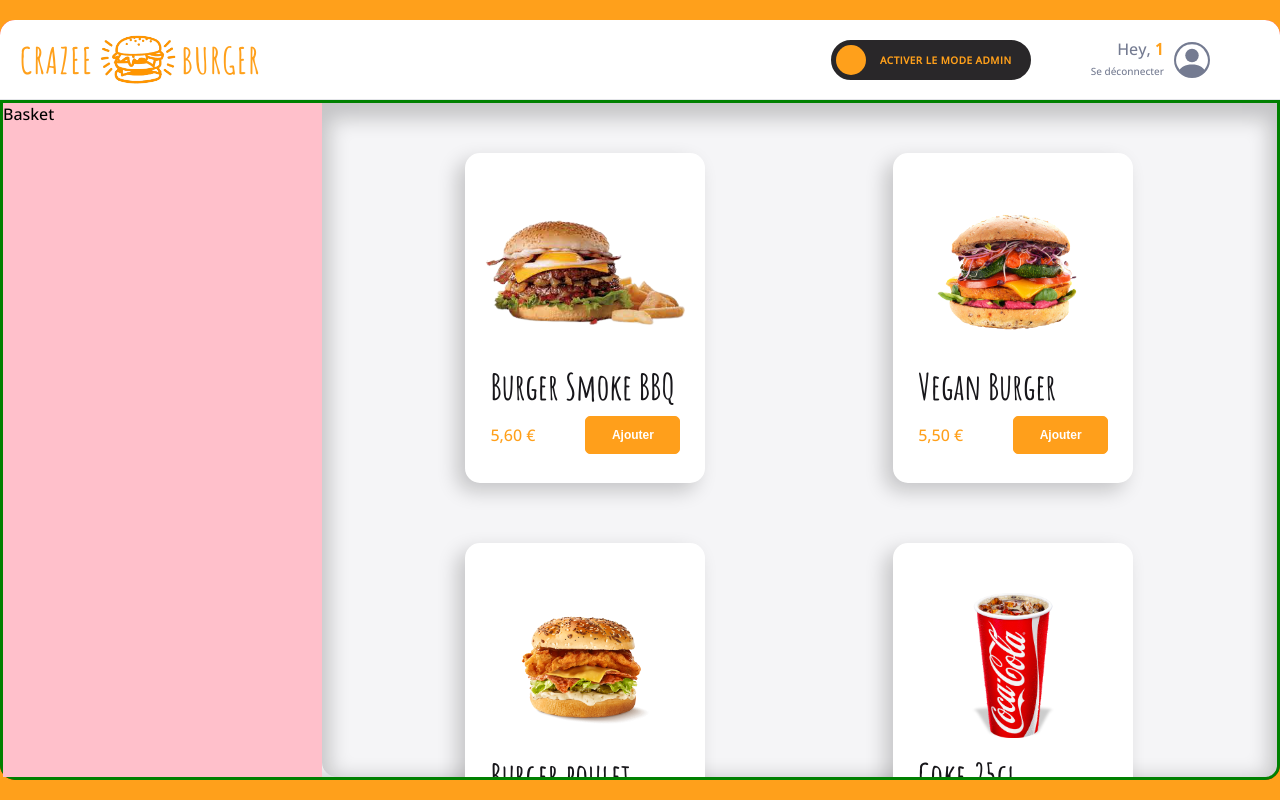
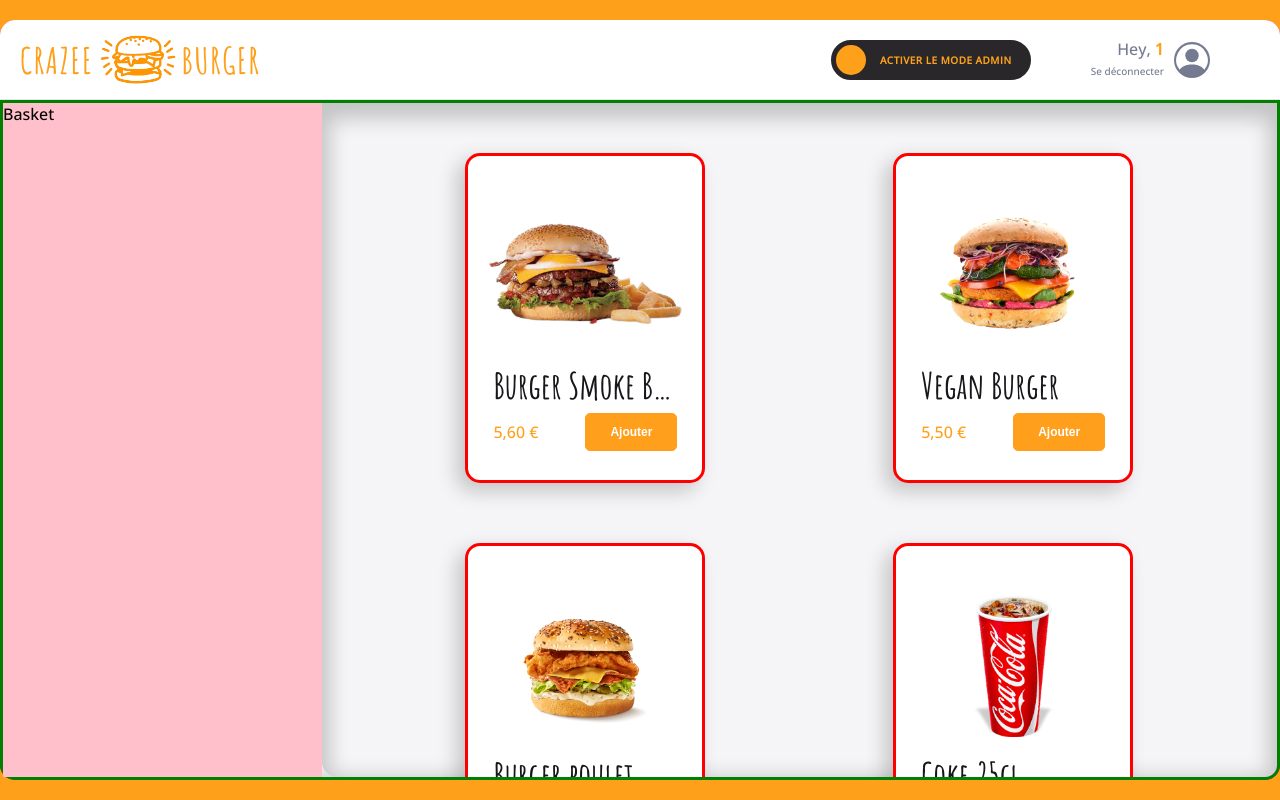
Before and after one commit to YoannDrx/crazee-burger, a React (Create React App) app: page /order/1 in a window 1280 px wide. Built offline with nearby package versions, Linux system fonts and the light colour scheme.

Commit message:
✨ F08 : Card > add delete button

```diff
--- a/src/components/reusable-ui/Card.js
+++ b/src/components/reusable-ui/Card.js
@@ -1,10 +1,16 @@
-import styled from "styled-components"
-import { theme } from "../../theme"
-import PrimaryButton from "./PrimaryButton"
+import styled from "styled-components";
+import { theme } from "../../theme";
+import PrimaryButton from "./PrimaryButton";
+import { TiDelete } from "react-icons/ti";
+import { useContext } from "react";
+import OrderContext from "../../context/OrderContext";
 
-export default function Card({ title, imageSource, leftDescription }) {
+export default function Card({ title, imageSource, leftDescription, onClick }) {
+    const { isModeAdmin } = useContext(OrderContext);
+
     return (
         <CardStyled className="produit">
+            {isModeAdmin && <TiDelete className="delete-icon" onClick={onClick} />}
             <div className="image">
                 <img src={imageSource} alt={title} />
             </div>
@@ -18,7 +24,7 @@
                 </div>
             </div>
         </CardStyled>
-  )
+    );
 }
 
 const CardStyled = styled.div`
@@ -31,6 +37,21 @@
     padding-bottom: 10px;
     box-shadow: -8px 8px 20px 0px rgb(0 0 0 / 20%);
     border-radius: ${theme.borderRadius.extraRound};
+    border: 3px solid red;
+    position: relative;
+
+    .delete-icon {
+        position: absolute;
+        top: 20px;
+        right: 20px;
+        font-size: ${theme.fonts.size.P3};
+        color: ${theme.colors.primary};
+        cursor: pointer;
+
+        &:hover {
+            color: red;
+        }
+    }
 
     .image {
         width: 100%;
@@ -95,4 +116,4 @@
             }
         }
     }
-`
+`;
```
Lines whose indentation alone changed are shown as unchanged.
